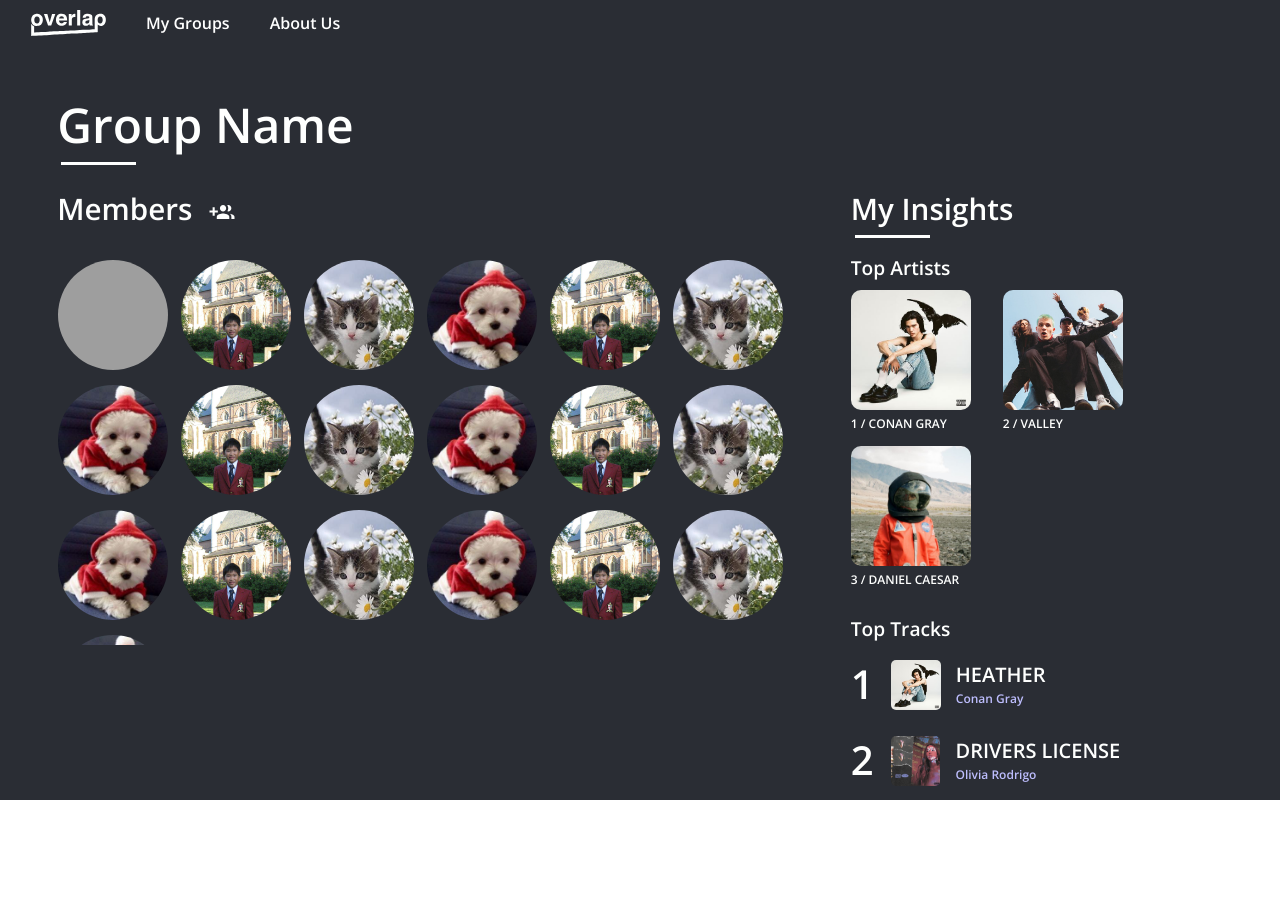
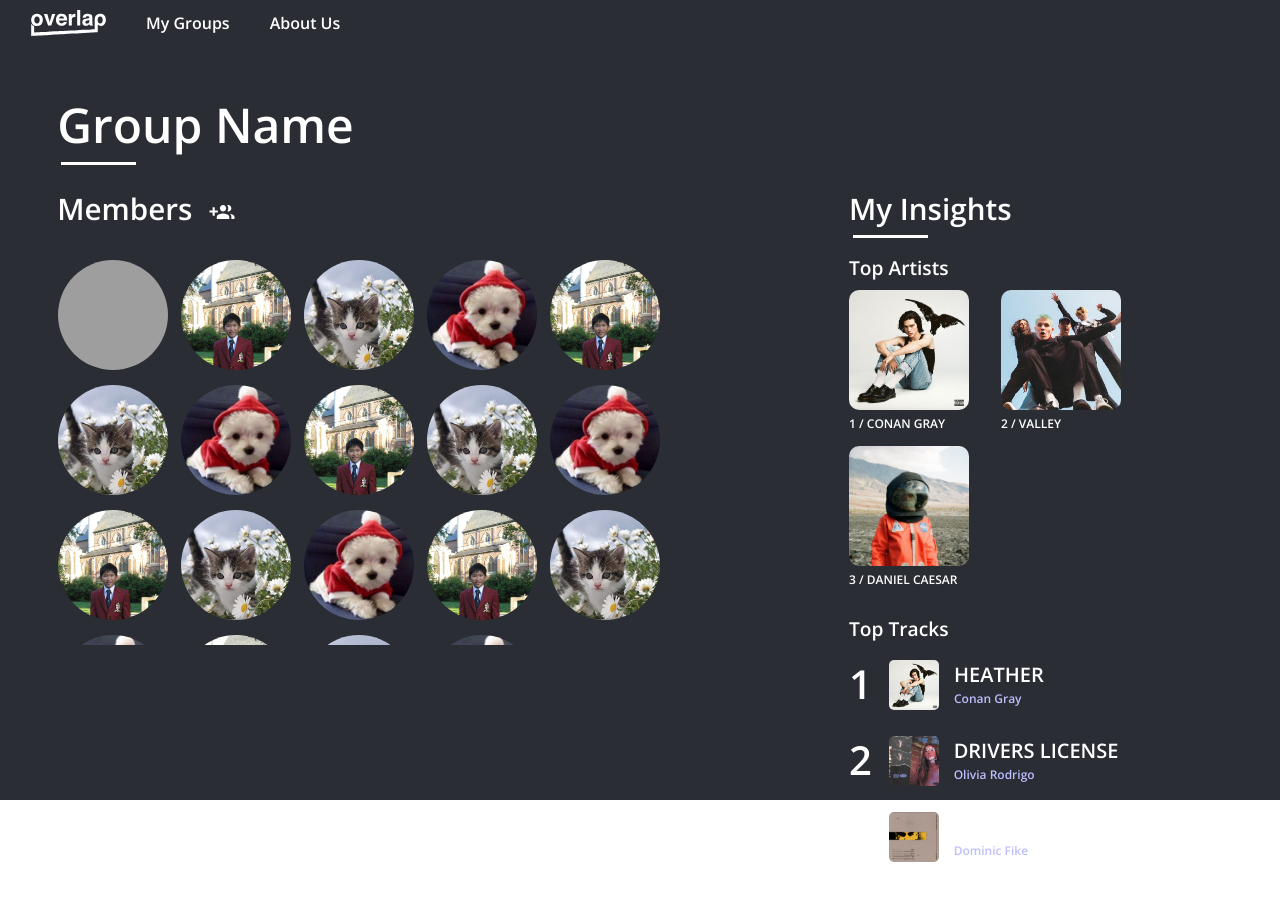
Before and after one commit to IGEN330-Overlap/Overlap, a React (Create React App) app in the folder frontend/: page /authorized/GroupProfilePage in a window 1280 px wide. Shown: the top 900 px of the page. Before the commit the page ends 800 px from the top, so only its background shows below. Built offline with nearby package versions, Linux system fonts and the light colour scheme; grey boxes are pictures that could not be loaded.

Commit message:
conditional rendering of my insights vs comparisons
still need to figure out how to get back to my insights

```diff
--- a/frontend/src/GroupProfilePage/GroupProfilePage.css
+++ b/frontend/src/GroupProfilePage/GroupProfilePage.css
@@ -13,24 +13,30 @@
     margin-top: 50px;
     margin-left: 4vw;
 }
+/*
 .landing-root .d-flex {
     display: flex;
     flex-direction: row;
     flex-wrap: wrap;
 }
+*/
 .member-display {
     margin-top: 50px;
     margin-left: 4vw;
     padding-top: 15px;
 }
+/*
 .individual-comparisons {
     margin-top: 50px;
     margin-left: 2vw;
     padding-top: 15px;
 }
+*/
 
+/*
 @media (max-width: 720px) {
     .individual-comparisons {
         margin-left: 4vw;
     }
 }
+*/
--- a/frontend/src/GroupProfilePage/GroupProfilePage.js
+++ b/frontend/src/GroupProfilePage/GroupProfilePage.js
@@ -12,13 +12,8 @@ const GroupProfilePage = (props) => {
             <div className="group-name">
                 <GroupName />
             </div>
-            <div className="d-flex">
-                <div className="member-display">
-                    <MemberDisplay />
-                </div>
-                <div className="individual-comparisons">
-                    <MyInsights />
-                </div>
+            <div className="member-display">
+                <MemberDisplay />
             </div>
         </div>
     )
--- a/frontend/src/GroupProfilePage/IndividualComparisons/IndividualComparisons.css
+++ b/frontend/src/GroupProfilePage/IndividualComparisons/IndividualComparisons.css
@@ -1,16 +1,23 @@
 @import url(../../variables.css);
 
-.my-insights h1{
+.my-insights h1 {
     color: var(--off-white-color);
     margin-left: 6px;
     font-size: 1.85rem;
 }
 
-.my-insights h2{
+.my-insights h2 {
     color: var(--off-white-color);
     margin-left: 6px;
     margin-top: 18px;
     font-size: 1.2rem;
+}
+
+.my-insights h4 {
+    color: var(--off-white-color);
+    margin-left: 6px;
+    margin-top: 50px;
+    font-size: 1.25rem;
 }
 
 .under-bar{
@@ -18,6 +25,26 @@
     width: 75px;
     height: 3px;
     background-color: var(--off-white-color);
+}
+
+.comparisons h1{
+    color: var(--off-white-color);
+    margin-left: 6px;
+    font-size: 1.85rem;
+}
+
+.comparisons h2{
+    color: var(--off-white-color);
+    margin-left: 6px;
+    margin-top: 18px;
+    font-size: 1.2rem;
+}
+
+.comparisons h4 {
+    color: var(--off-white-color);
+    margin-left: 6px;
+    margin-top: 50px;
+    font-size: 1.25rem;
 }
 
 /* css for top artists section */
--- a/frontend/src/GroupProfilePage/IndividualComparisons/IndividualComparisons.js
+++ b/frontend/src/GroupProfilePage/IndividualComparisons/IndividualComparisons.js
@@ -3,15 +3,14 @@ import icon1 from './conan.JPG'
 import icon2 from './valley.JPG';
 import icon3 from './daniel.JPG';
 import icon4 from './drivers.JPG';
+import icon5 from './3nights.JPG';
 
 const myTopArtists = ['conan gray','valley','daniel caesar']
 const myTopArtistsIcons = [icon1,icon2,icon3]
 
-const myTopTracks = ['Heather','drivers license']
-const myTopTracksArtist = ['Conan Gray','Olivia Rodrigo']
-const myTopTracksIcon = [icon1,icon4]
-
-const compare = ''
+const myTopTracks = ['Heather','drivers license','3 Nights']
+const myTopTracksArtist = ['Conan Gray','Olivia Rodrigo','Dominic Fike']
+const myTopTracksIcon = [icon1,icon4,icon5]
 
 export const MyInsights = (props) => {
     return(
@@ -51,6 +50,7 @@ export const MyInsights = (props) => {
                     }
                 </div>
             </div>
+            <h4><strong>Click on a friend to compare your stats!</strong></h4>
         </div>
     )
 }
@@ -58,7 +58,7 @@ export const MyInsights = (props) => {
 export const Comparisons = (props) => {
     return(
         <div className="comparisons">
-            <h1><strong>Comparing You and {compare}</strong></h1>
+            <h1><strong>Comparing You and {props.name}</strong></h1>
             <div className="under-bar"></div>
 
             <div className="top-artists">
@@ -93,6 +93,7 @@ export const Comparisons = (props) => {
                     }
                 </div>
             </div>
+            <h4><strong>Click here to return to your personal insights!</strong></h4>
         </div>
     )
 }
--- a/frontend/src/GroupProfilePage/MemberDisplay/MemberDisplay.css
+++ b/frontend/src/GroupProfilePage/MemberDisplay/MemberDisplay.css
@@ -2,9 +2,8 @@
 
 /*full container for members */
 .member-container {
-    width: 60vw;
-    margin-right: auto;
-    padding-right: 15px;
+    width: 55vw;
+    margin-right: 75px;
     margin-bottom: 10px;
     background-color: transparent;
 }
@@ -77,7 +76,7 @@ input:focus {
 /*icons */
 .display-members {
     display: flex;
-    width: 60vw;
+    width: 55vw;
     flex-wrap: wrap;
     max-height: 50vh;
     justify-content: flex-start;
@@ -125,11 +124,23 @@ input:focus {
 .icon-container:hover .user-icon {
     opacity: 0.4;
     transition-duration: 0.45s;
+    cursor: pointer;
 }
 
 .icon-container:hover .user-name {
     color: var(--off-white-color);
     transition-duration: 0.45s;
+    cursor: pointer;
+}
+
+/*individual comparisons - will probably have to move this later */
+.member-comparison-flex {
+    display: flex;
+    flex-direction: row;
+    flex-wrap: wrap;
+}
+.member-comparison-flex .individual-comparisons {
+    margin-left: 1vw;
 }
 
 /*adjust for different screen sizes */
@@ -154,4 +165,7 @@ input:focus {
     .user-name {
         font-size: 12.6px;
     }
+    .member-comparison-flex .individual-comparisons {
+        margin-top: 20px;
+    }
 }
--- a/frontend/src/GroupProfilePage/MemberDisplay/MemberDisplay.js
+++ b/frontend/src/GroupProfilePage/MemberDisplay/MemberDisplay.js
@@ -1,18 +1,24 @@
 import React from 'react';
 import './MemberDisplay.css';
+import { MyInsights, Comparisons } from '../IndividualComparisons/IndividualComparisons';
 import brendan_icon from './brendan-icon.jpg';
 import kitten_icon from './kitten-icon.jpg';
 import puppy_icon from './puppy-icon.jpg';
 import kitten2 from './kitten2.jpg'
 import add_member from './add-member.svg';
 import { Popover, OverlayTrigger } from 'react-bootstrap';
+import { useState } from 'react';
 
 /*take input from backend to create array of users */
-const members = ['cat2','Brendan','cat','puppy','Brendan','cat','puppy','Brendan','cat','puppy','Brendan','cat','puppy','Brendan','cat','puppy','Brendan','cat','puppy'];
+const members = ['Cat2','Brendan','Cat','Puppy','Brendan','Cat','Puppy','Brendan','Cat','Puppy','Brendan','Cat','Puppy','Brendan','Cat','Puppy','Brendan','Cat','Puppy'];
 const icon_src = [kitten2, brendan_icon, kitten_icon, puppy_icon, brendan_icon, kitten_icon, puppy_icon, brendan_icon, kitten_icon, puppy_icon, brendan_icon, kitten_icon, puppy_icon, brendan_icon, kitten_icon, puppy_icon, brendan_icon, kitten_icon, puppy_icon];
 
 const MemberDisplay = (props) => {
+
+    const [name, toCompare] = useState('');
+
     return(
+        <div className="member-comparison-flex">
             <div className="member-container">
                 <div className="d-flex">
                     <h1 className="text"><strong>Members</strong></h1>
@@ -23,11 +29,10 @@ const MemberDisplay = (props) => {
                 {/*user icon display */}
 
                 <div className="display-members">
-
                     {members.map((member,i) => (
                         <div className="icon-container">
-                        <img className="user-icon" src={icon_src[i]} alt={member}></img>
-                        <div className="user-name">
+                            <img className="user-icon" src={icon_src[i]} alt={member} onClick={() => toCompare(member)}></img>
+                            <div className="user-name" onClick={() => toCompare(member)}>
                                     <strong>{member}</strong>
                             </div>
                         </div>
@@ -36,6 +41,14 @@ const MemberDisplay = (props) => {
 
                 </div>
             </div>
+            <div className="individual-comparisons">
+                {name
+                    ? <Comparisons name={name} />
+                    : <MyInsights />}
+            </div>
+        </div>
+
+
     )
 }
 
```
Also changed, not shown: frontend/src/GroupProfilePage/IndividualComparisons/3nights.JPG (added). Lines whose indentation alone changed are shown as unchanged.
